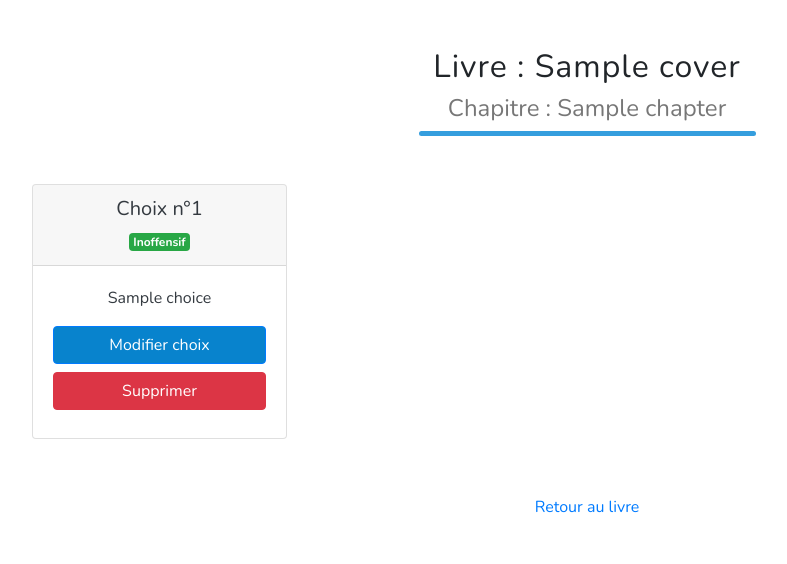
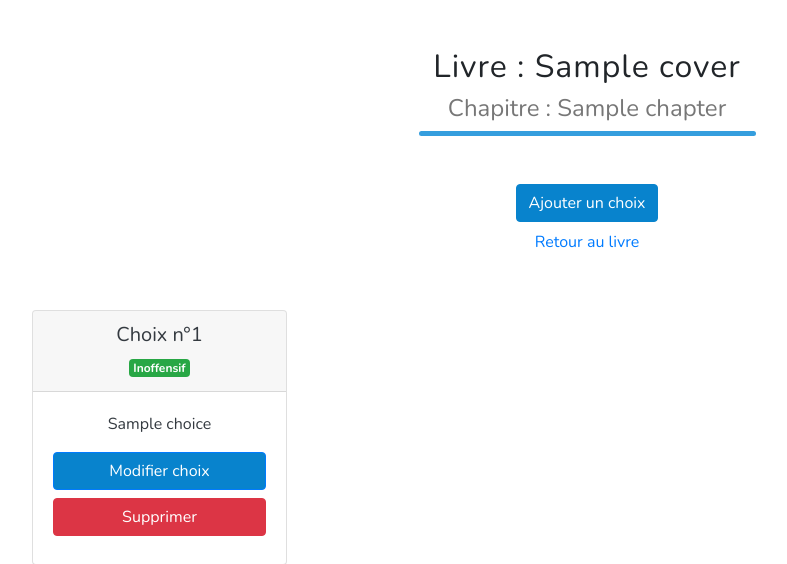
Before and after one commit to Rbk98/projet-dev-web, a PHP site: template view/choices_page.php in a window 1280 px wide. Shown: the part 66-630 px from the top of the page, without its empty margins (53-840 px from the left). Run offline with PHP 8.4, Linux system fonts and the light colour scheme; the template is opened without the code that fills it: most values are stand-ins (such as "Sample title", 1, 10 or a date in 2020); some libraries are stand-ins or nearby versions.

Commit message:
choice creation button

```diff
--- a/view/choices_page.php
+++ b/view/choices_page.php
@@ -30,7 +30,13 @@
         </div>
 
     <?php } else { ?>
-
+        <div class="text-center">
+            <a type="sumbit" class="btn btn-success" href="index.php?action=creer-choix&idCover=<?= $cover['id_cover'] ?>&idChapter=<?= $chapter['id_chapter'] ?>">Ajouter un
+                choix</a>
+        </div>
+        <div class="text-center py-2">
+            <a href="index.php?action=afficher-livre&id=<?= $cover['id_cover'] ?>">Retour au livre</a>
+        </div>
         <div class="row mt-5">
             <?php foreach ($choices as $choice) { ?>
                 <div class="col-12 col-lg-3 mb-5">
@@ -57,9 +63,6 @@
             <?php } ?>
         </div>
     <?php } ?>
-    <div class="text-center py-2">
-        <a href="index.php?action=afficher-livre&id=<?= $cover['id_cover'] ?>">Retour au livre</a>
-    </div>
 </div>
 
 </div>
```
